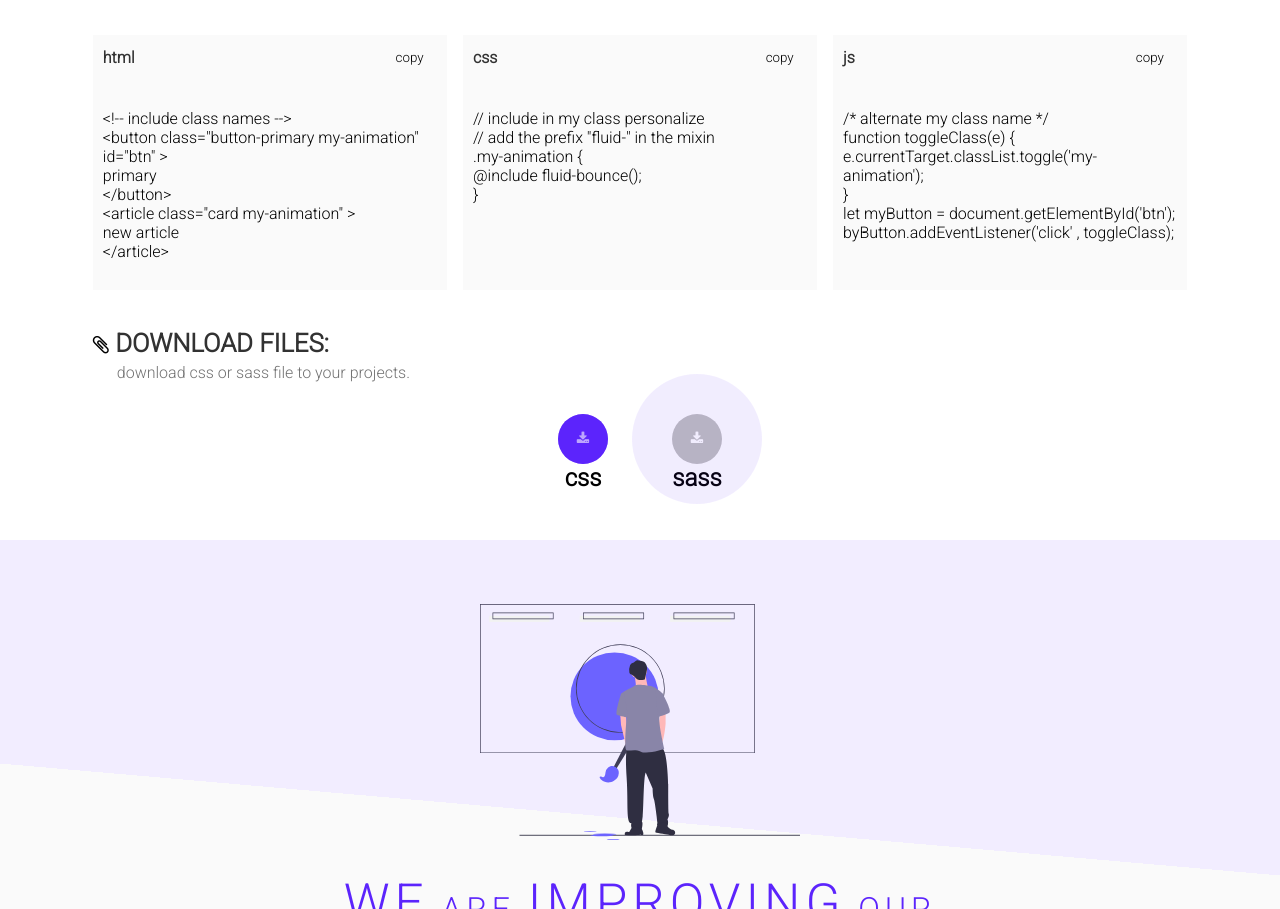
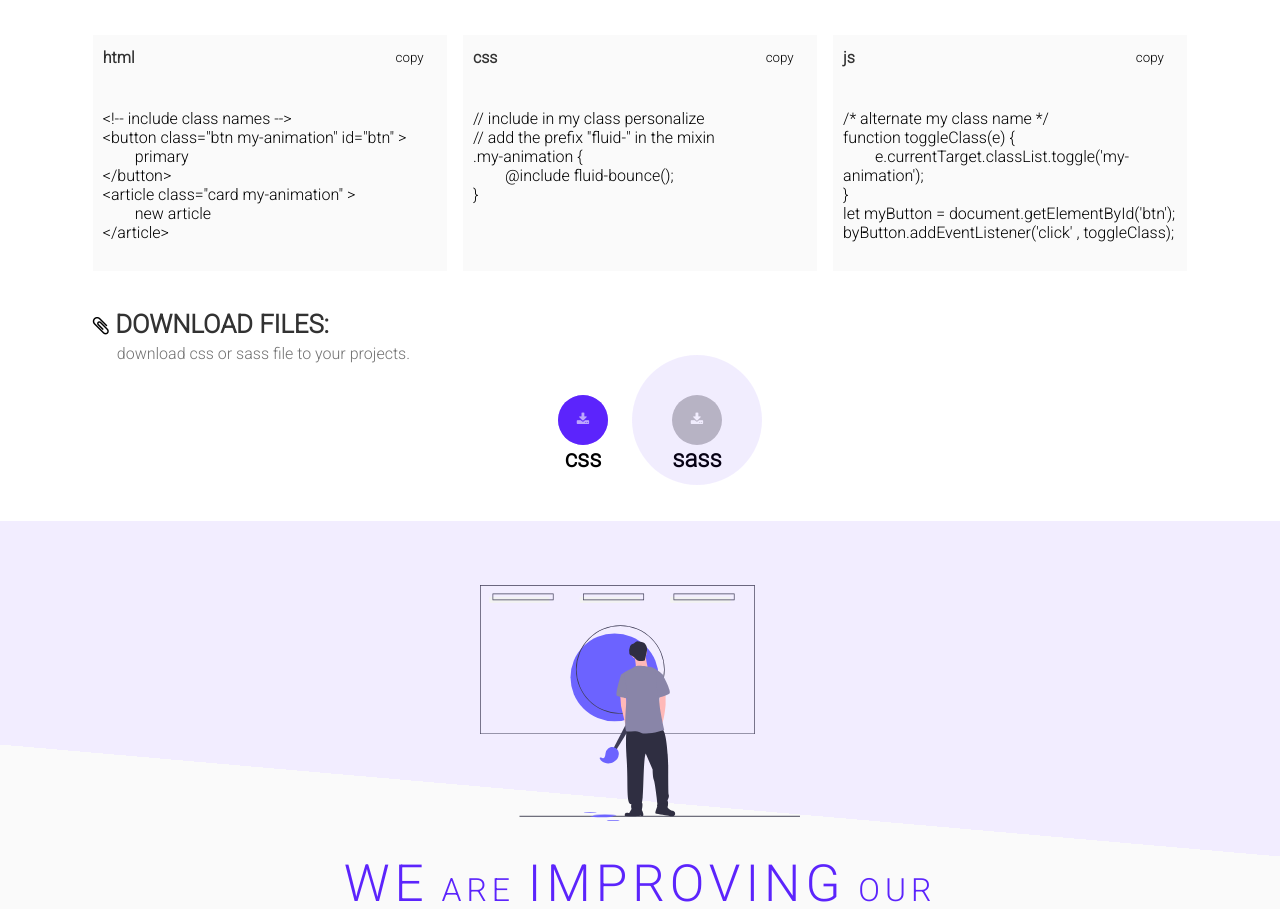
Before and after one commit to jhony-24/fluid-SASS, a website: page docs/index.html in a window 1280 px wide. Shown: the part 1279-2188 px from the top of the page. Drawn offline with nearby package versions, Linux system fonts and the light colour scheme.

Commit message:
give indentation to code examples

```diff
--- a/docs/index.html
+++ b/docs/index.html
@@ -80,24 +80,24 @@
                     <div class="examples-languages">
                         <template-code language="html">
                             &lt;!-- include class names --&gt;
-                            &lt;button class="button-primary my-animation" id="btn" &gt;
-                                primary
+                            &lt;button class="btn my-animation" id="btn" &gt;
+                            &emsp;&emsp;primary
                             &lt;/button&gt;
                             &lt;article class="card my-animation" &gt;
-                                new article
+                            &emsp;&emsp;new article
                             &lt;/article&gt;
                         </template-code>
                         <template-code language="css">
                             // include in my class personalize
                             // add the prefix "fluid-" in the mixin
                             .my-animation {
-                                @include fluid-bounce();
+                            &emsp;&emsp;@include fluid-bounce();
                             }
                         </template-code>
                         <template-code language="js">
                             /* alternate my class name */
                             function toggleClass(e) {
-                                e.currentTarget.classList.toggle('my-animation');
+                            &emsp;&emsp;e.currentTarget.classList.toggle('my-animation');
                             }
                             let myButton = document.getElementById('btn');
                             byButton.addEventListener('click' , toggleClass);
```
